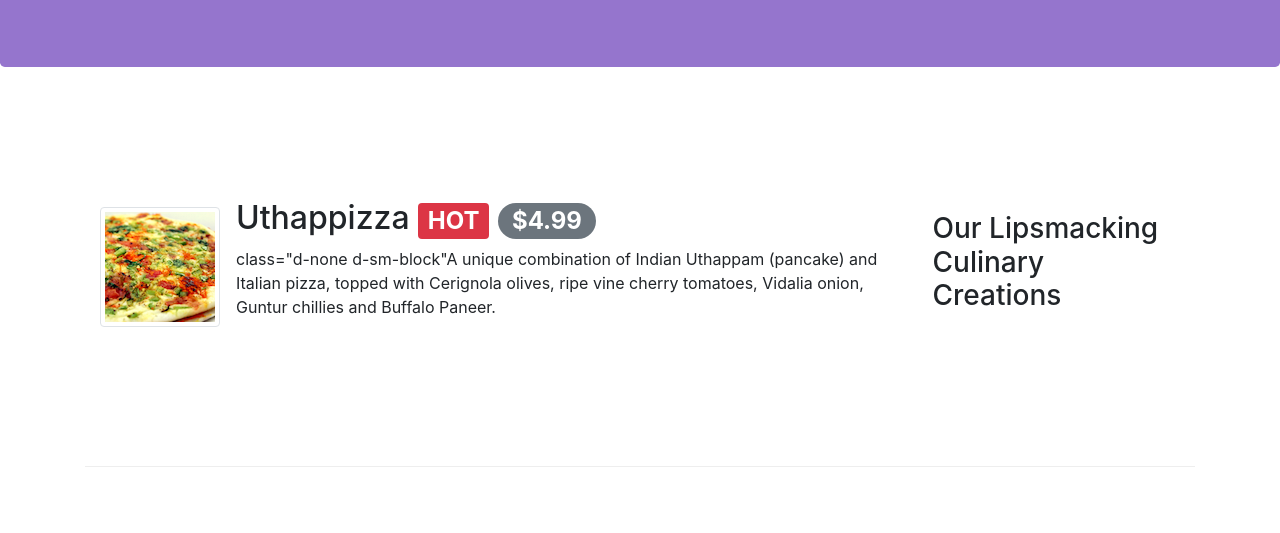
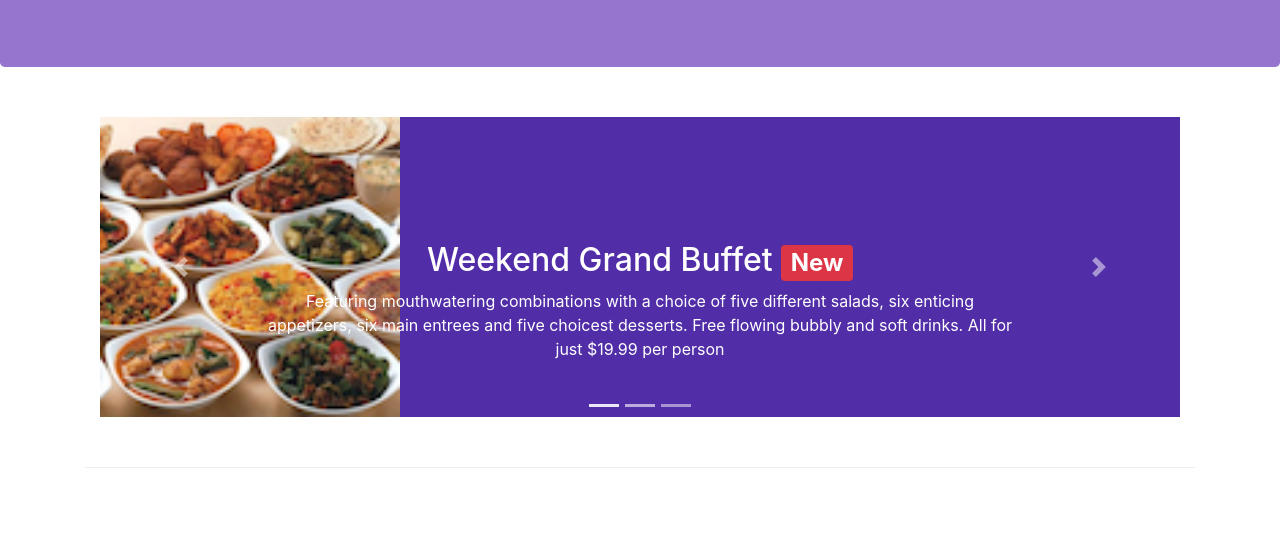
Before and after one commit to samiashajrawi/Bootstrap4, a website: page index.html in a window 1280 px wide. Shown: the part 267-800 px from the top of the page. Drawn offline with nearby package versions, Linux system fonts and the light colour scheme.

Commit message:
carousel

```diff
--- a/css/styles.css
+++ b/css/styles.css
@@ -42,3 +42,17 @@ body{
     border-bottom: 1px solid #ddd;
     padding: 10px;
 }
+.carousel {
+    background:#512DA8;
+}
+
+.carousel-item {
+  height: 300px;
+}
+
+.carousel-item img {
+    position: absolute;
+    top: 0;
+    left: 0;
+    min-height: 300px;
+}
--- a/index.html
+++ b/index.html
@@ -90,6 +90,52 @@
     </header>
 
     <div class="container">
+        <div class="row row-content">
+            <div class="col">
+                <div class="carousel slid" id="mycarousel" data-ride="carousel">
+                    <div class="carousel-inner" role="list-box">
+                        <div class="carousel-item active">
+                            <img class="img-fluid d-block" src="img/uthappizza.png" alt="Uthappizza">
+                            <div class="carousel-caption d-none d-md-block">
+                                <h2>Uthappizza
+                                    <span class="badge badge-danger">HOT</span>
+                                    <span class="badge badge-pill badge-secondary">$4.99</span>
+                                </h2>
+                                <p>A unique combination of Indian Uthappam (pancake) and Italian pizza, topped with Cerignola olives, ripe vine cherry tomatoes, Vidalia onion, Guntur chillies and Buffalo Paneer.</p>
+                            </div>
+                        </div>
+                        <div class="carousel-item">
+                            <img class="img-fluid d-block" src="img/buffet.png" alt="buffet">
+                            <div class="carousel-caption d-none d-md-block">
+                                <h2>Weekend Grand Buffet
+                                    <span class="badge badge-danger">New</span>
+                                </h2>
+                                <p class="d-none d-sm-block">Featuring mouthwatering combinations with a choice of five different salads, six enticing appetizers, six main entrees and five choicest desserts. Free flowing bubbly and soft drinks. All for just $19.99 per person </p>
+                            </div>
+                        </div>
+                        <div class="carousel-item">
+                            <img class="img-fluid d-block" src="img/alberto.png" alt="alberto">
+                            <div class="carousel-caption d-none d-md-block">
+                                <h2>Alberto Somayya</h2>
+                                <h4>Executive Chef</h4>
+                                <p class="d-none d-sm-block">Award winning three-star Michelin chef with wide International experience having worked closely with whos-who in the culinary world, he specializes in creating mouthwatering Indo-Italian fusion experiences. </p>
+                            </div>
+                        </div>
+                    </div>
+                    <lo class="carousel-indicators">
+                        <li data-target="#mycarousel" data-slide-to="0" class="active"></li>
+                        <li data-target="#mycarousel" data-slide-to="1"></li>
+                        <li data-target="#mycarousel" data-slide-to="2"></li>
+                    </lo>
+                    <a href="#mycarousel" class="carousel-control-prev" role="button" data-slide="prev">
+                        <span class="carousel-control-prev-icon"></span>
+                    </a>
+                    <a href="#mycarousel" class="carousel-control-next" role="button" data-slide="next">
+                        <span class="carousel-control-next-icon"></span>
+                    </a>
+                </div>
+            </div>
+        </div>
         <div class="row row-content align-items-center">
             <div class="col-12 col-sm-4 col-md-3 order-sm-last">
                 <h3>Our Lipsmacking Culinary Creations</h3>
@@ -103,7 +149,7 @@
                             <span class="badge badge-danger">HOT</span>
                             <span class="badge badge-pill badge-secondary">$4.99</span>
                         </h2>
-                        <p> class="d-none d-sm-block"A unique combination of Indian Uthappam (pancake) and Italian pizza, topped with Cerignola olives, ripe vine cherry tomatoes, Vidalia onion, Guntur chillies and Buffalo Paneer.</p>
+                        <p>A unique combination of Indian Uthappam (pancake) and Italian pizza, topped with Cerignola olives, ripe vine cherry tomatoes, Vidalia onion, Guntur chillies and Buffalo Paneer.</p>
                     </div>
                 </div>
             </div>
```
